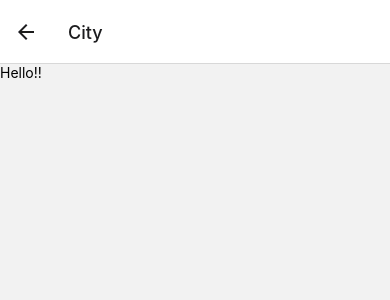
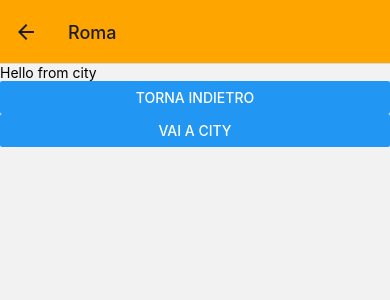
Before and after one commit to KuiilMcFly/Meteo-app-android, a React Native app: screen / in a window 390 px wide. Both pictures are taken after a click on the button "VAI A CITY". Shown: the top 300 px of the page. Built offline with nearby package versions, Linux system fonts and the light colour scheme.

Commit message:
header props

```diff
--- a/App.js
+++ b/App.js
@@ -10,9 +10,13 @@ const Stack = createNativeStackNavigator();
 const App = () => {
   return (
     <NavigationContainer>
-      <Stack.Navigator initialRouteName='Home'>
-        <Stack.Screen name="Home" component={Home} />
-        <Stack.Screen name="City" component={City} />
+      <Stack.Navigator screenOptions={{
+        headerStyle:{
+            backgroundColor: 'orange'
+          }}}
+          initialRouteName='Home'>
+        <Stack.Screen options={{header: () => null}} name="Home" component={Home} />
+        <Stack.Screen options={({route}) => ({title: route.params.cityName})} name="City" component={City} />
       </Stack.Navigator>
     </NavigationContainer>
   );
--- a/screens/City.jsx
+++ b/screens/City.jsx
@@ -1,12 +1,13 @@
 import React from 'react'
-import { View, Text } from 'react-native'
+import { View, Text, Button } from 'react-native'
 
-const City = () => {
+const City = (props) => {
+  const navigation = props.navigation;
   return (
     <View>
-        <Text>
-            Hello!!
-        </Text>
+        <Text>Hello from city</Text>
+        <Button title={'torna indietro'} onPress={() => navigation.popToTop()}/>
+        <Button title={'vai a city'} onPress={() => navigation.push('City')}/>
     </View>
   )
 }
--- a/screens/Home.jsx
+++ b/screens/Home.jsx
@@ -45,7 +45,12 @@ export default class extends React.Component {
           {cities}
         </ScrollView>
         <View style={styles.roundButtonBox}>
-            <Button title={'vai a city'} onPress={() => this.props.navigation.navigate('City')}></Button>
+            <Button title={'vai a city'} onPress={() => this.props.navigation.navigate('City',
+            {
+              cityName: 'Roma',
+              value: 'myValue',
+
+            })}/>
           <RoundButton plusButton={true} onPress={this.openModal}/>
         </View>
         <StatusBar style="auto" />
```
